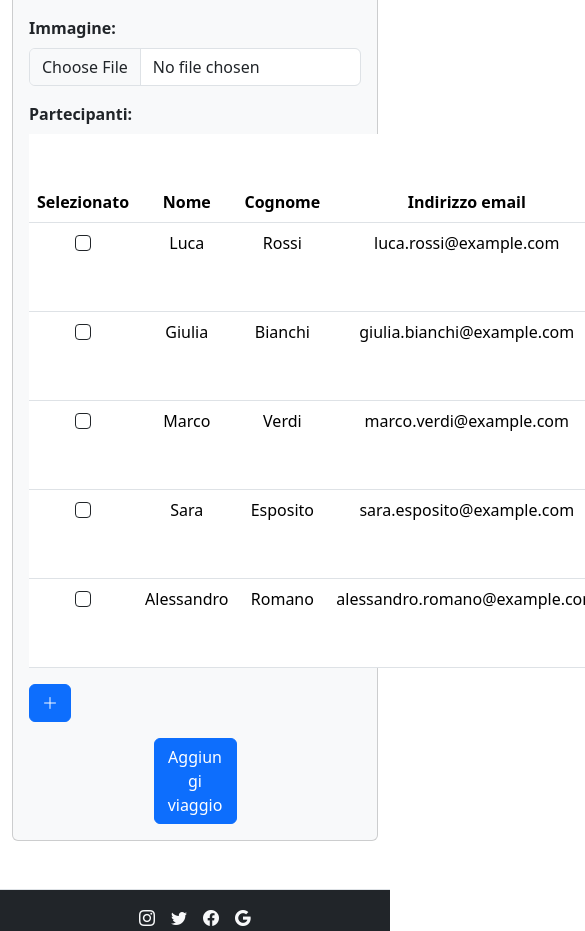
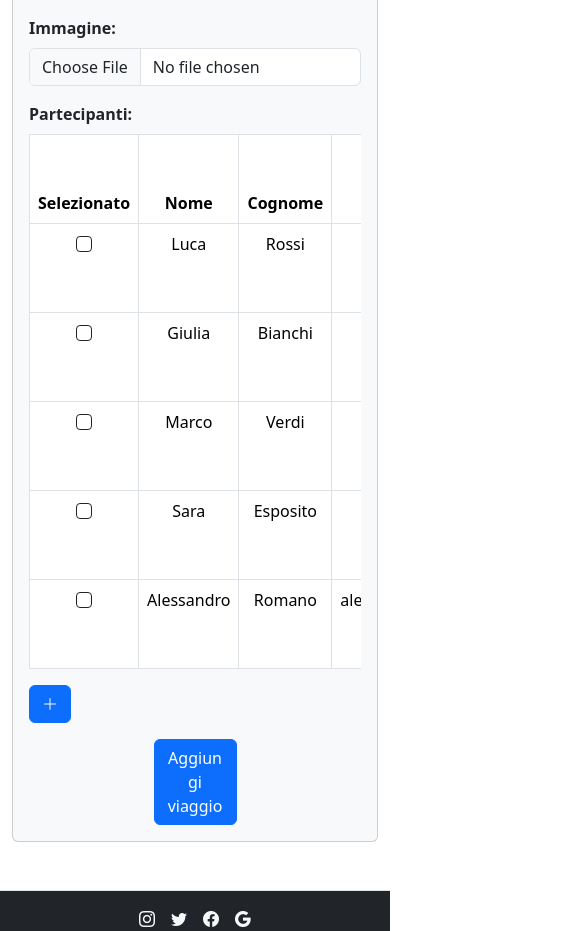
Before and after one commit to marzia-blasi/Booroad, a React (Vite) app: page /tripslist in a window 390 px wide. Shown: the part 3000-3931 px from the top of the page, 585 px wide, since content can reach past the window. Built offline with nearby package versions, Linux system fonts and the light colour scheme; a web font is replaced by a local one.

Commit message:
fix table responsiveness in partecipants selector

```diff
--- a/src/Components/PartecipantsSelector.jsx
+++ b/src/Components/PartecipantsSelector.jsx
@@ -4,7 +4,8 @@ export default function PartecipantsSelector() {
 
     return (
 
-        <table className="table">
+        <div className="table-responsive">
+            <table className="table table-bordered">
                 <thead>
                     <tr>
                         <th className="text-center">Selezionato</th>
@@ -36,6 +37,7 @@ export default function PartecipantsSelector() {
                     }
                 </tbody>
             </table>
+        </div>
 
     );
 
```
Lines whose indentation alone changed are shown as unchanged.
